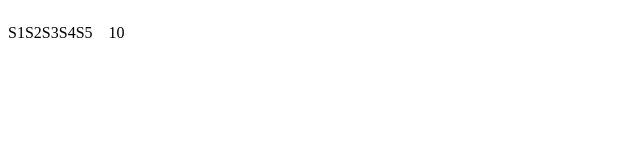
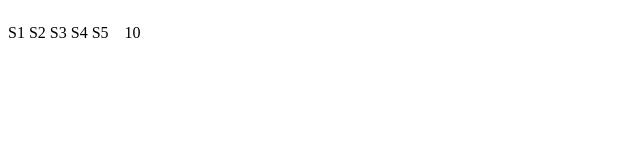
Before and after one commit to Scientific-Research/usepopcorn, a React (Vite) app: page / in a window 1280 px wide. Shown: the top 160 px of the page, without its empty margins (0-640 px from the left). Built offline with nearby package versions, Linux system fonts and the light colour scheme.

Commit message:
seciónd style for second container

```diff
--- a/src/components/StarRating.tsx
+++ b/src/components/StarRating.tsx
@@ -4,10 +4,15 @@ const containerStyle = {
   gap: "16px",
 };
 
+const starContainerStyle = {
+  display: "flex",
+  gap: "4px",
+};
+
 export const StarRating = () => {
   return (
     <div style={containerStyle}>
-      <div>
+      <div style={starContainerStyle}>
         {Array.from({ length: 5 }, (_, i) => (
           <span key={i}>S{i + 1}</span>
         ))}
```
